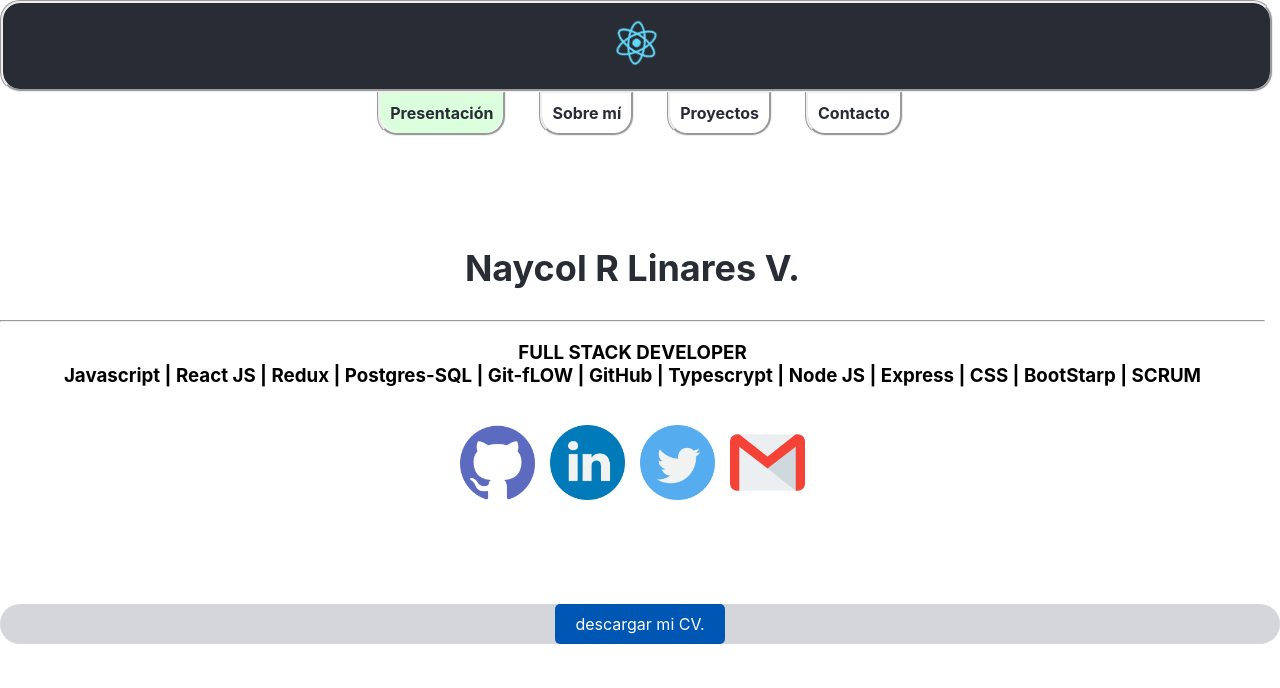
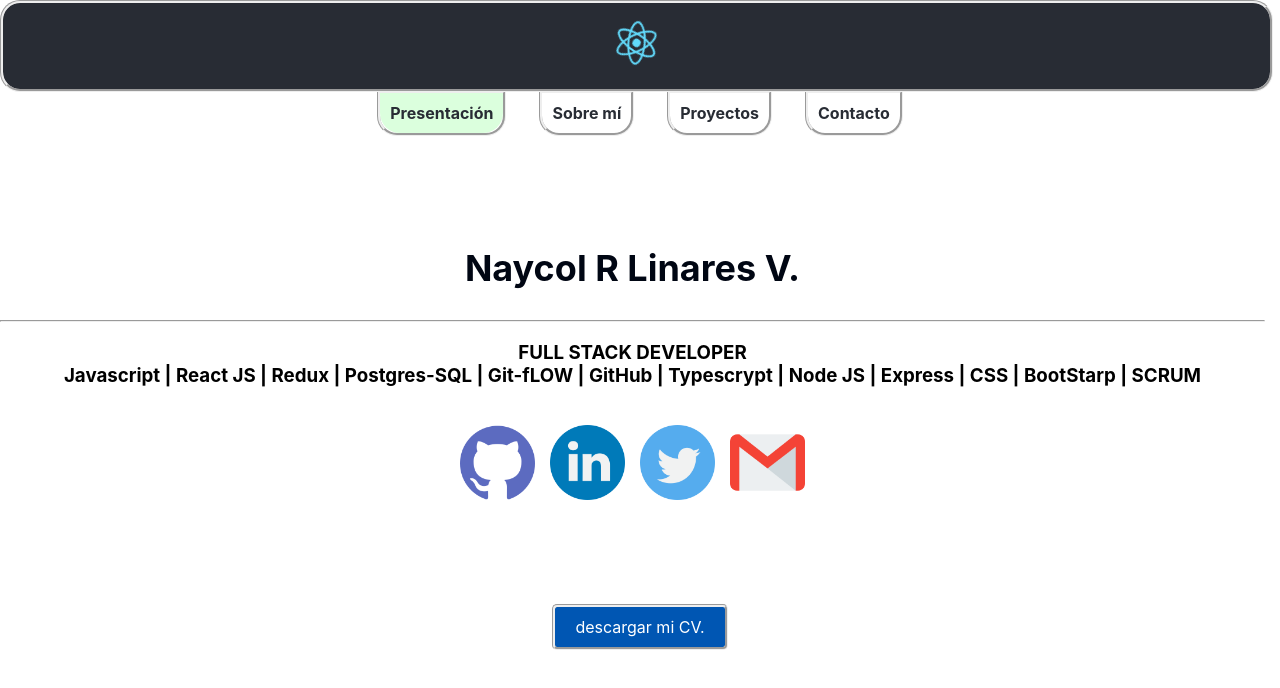
Before and after one commit to wuaicot/Frontend-Portfolio, a React (Create React App) app: page /home in a window 1280 px wide. Shown: the top 688 px of the page. Built offline with nearby package versions, Linux system fonts and the light colour scheme.

Commit message:
parecequeya

```diff
--- a/src/components/Contact/Contact.js
+++ b/src/components/Contact/Contact.js
@@ -21,8 +21,10 @@ const Contact = () => {
     e.preventDefault();
     try {
       //await axios.post('http://localhost:5000/externed/contact', formData);
+         //https://backendportfolio-6aea0ff05588.herokuapp.com/
+
       await axios.post(
-        "https://backendportfolio-6aea0ff05588.herokuapp.com/",
+        "backend-portfolio-production-8985.up.railway.app",
         formData
       );
       setShowSuccessMessage(true);
@@ -99,12 +101,12 @@ const Contact = () => {
       )}
 
           <div className={styles.Ninja}>
-      <img
+      {/* <img
         src="https://gravatar.com/avatar/539879c51f50898247766a89ba00efea?s=96&amp;d=https://www.herokucdn.com/images/ninja-avatar-96x96.png"
         alt="wuaicot8@gmail.com"
         role="presentation"
         >
-        </img>
+        </img>          */}
 
         </div>
 
--- a/src/components/Home/Home.js
+++ b/src/components/Home/Home.js
@@ -6,7 +6,7 @@ import logoTwitter from "../../image/twitter.png";
 import HeroSocial from "../HeroSocial/HeroSocial";
 // import HeroButton from "../HeroButton/HeroButton";
  import gmailStiker from "../../image/gmail.png";
- import CV from "../../cv/NaycolRLinares_cv.pdf";
+ import CV from "../../cv/Naycol.Linares_PFL_CV.pdf";
 
 
 const gihubLink = "https://github.com/wuaicot";
--- a/src/components/Home/Home.module.css
+++ b/src/components/Home/Home.module.css
@@ -1,6 +1,6 @@
 #titleHome{
   padding-top: 110px;
-    color: #282c34;
+    color: #000613;
 }
 
 
@@ -24,7 +24,7 @@ img{
   }
   .CVCV{
     margin-top: 20px;
-    background-color: #80869257;
+
     border-radius: 20px;
 
   }
@@ -44,6 +44,7 @@ img{
     color: #fff;
     text-decoration: none;
     border-radius: 5px;
+    border-style: groove;
     transition: background-color 0.3s ease;
 
 
--- a/src/components/ProjectsCards/ProjectsCards.js
+++ b/src/components/ProjectsCards/ProjectsCards.js
@@ -28,7 +28,7 @@ const ProjectsCards = () => {
   return (
     <div className={styles.container}>
       <div className={styles.adverting}>
-      <h1>Esta sección aún está en desarrollo</h1>
+      <h1>Esta sección aún está en desarrollo!</h1>
       </div>
       <div className={styles.cardsContainer}>
         {projects.map((project) => (
```
Also changed, not shown: 1 other file (tests, documents, lock files or other folders).
